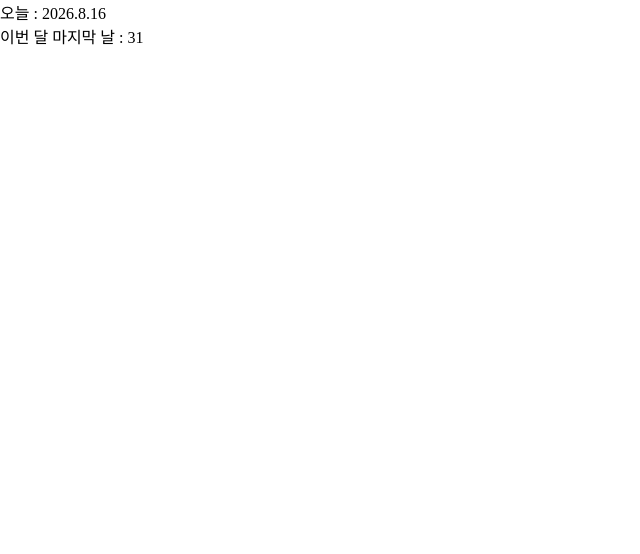
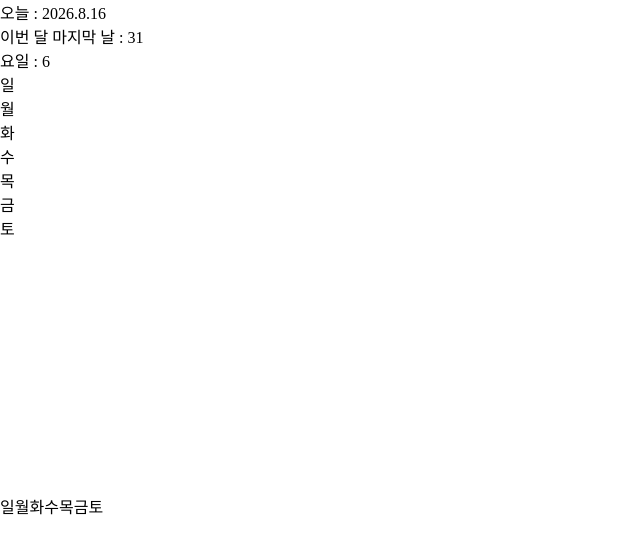
Before and after one commit to tkminho/schedule, a Vue app in the folder vue-project/: page /schedule in a window 1280 px wide. Shown: the top 554 px of the page, without its empty margins (0-640 px from the left). Built offline with nearby package versions, Linux system fonts and the light colour scheme.

Commit message:
달력 작업 중

```diff
--- a/vue-project/src/views/schedule/index.vue
+++ b/vue-project/src/views/schedule/index.vue
@@ -8,17 +8,211 @@ const newDate = ref<Date>(new Date());
 const year = computed<number>(() => newDate.value.getFullYear());
 const month = computed<number>(() => newDate.value.getMonth());
 const date = computed<number>(() => newDate.value.getDate());
+const week = computed<number>(() => newDate.value.getDay());
+const daysOfWeek: string[] = ['일', '월', '화', '수', '목', '금', '토'];
 
 // 이번 달 마지막 날짜 계산
 const lastDay = computed<number>(() => {
-  // 다음 달(month + 1)의 0번째 날은 '이번 달의 마지막 날'을 의미합니다.
+  // 다음 달(month + 1)의 0번째 날은 '이번 달의 마지막 날'
   return new Date(year.value, month.value + 1, 0).getDate();
+});
+// 이번달 첫째날 요일
+const firstWeek = computed(() => {
+  return new Date(year.value, month.value, 1).getDay();
+});
+
+// 이전 달 마지막 날짜 계산
+const prevLastDay = computed<number>(() => {
+  // 다음 달(month + 1)의 0번째 날은 '이번 달의 마지막 날'
+  return new Date(year.value, month.value, 0).getDate();
+});
+
+// 다음달 첫째날 요일
+const nextWeek = computed(() => {
+  return new Date(year.value, month.value + 1, 1).getDay();
 });
 </script>
 
 <template>
   오늘 : {{ year }}.{{ month + 1 }}.{{ date }}<br />
-  이번 달 마지막 날 : {{ lastDay }}
+  이번 달 마지막 날 : {{ lastDay }}<br />
+  요일 : {{ firstWeek }}
+
+  <main class="schedule">
+    <div class="calendarInner">
+      <div class="calTbl">
+        <div class="thead">
+          <div class="tr">
+            <div v-for="(week, index) in daysOfWeek" :key="index" class="th">
+              {{ week }}
+            </div>
+          </div>
+        </div>
+        <div
+          class="tbody"
+          style="
+            min-height: 42.3906px;
+            max-height: 254.344px;
+            opacity: 1;
+            width: auto;
+            height: 254.344px;
+            transform: translateX(0%);
+          "
+        >
+          <!-- <div class="tr active">
+            <div class="td disbledDate">
+              <button type="button" class="btnDate" disabled date="20260726"><span class="text">26</span></button>
+            </div>
+            <div class="td disbledDate">
+              <button type="button" class="btnDate" disabled="" date="20260727"><span class="text">27</span></button>
+            </div>
+            <div class="td disbledDate">
+              <button type="button" class="btnDate" disabled="" date="20260728"><span class="text">28</span></button>
+            </div>
+            <div class="td disbledDate">
+              <button type="button" class="btnDate" disabled="" date="20260729"><span class="text">29</span></button>
+            </div>
+            <div class="td disbledDate">
+              <button type="button" class="btnDate" disabled="" date="20260730"><span class="text">30</span></button>
+            </div>
+            <div class="td disbledDate">
+              <button type="button" class="btnDate" disabled="" date="20260731"><span class="text">31</span></button>
+            </div>
+            <div class="td">
+              <button type="button" class="btnDate active" date="20260801"><span class="text">1</span></button>
+            </div>
+          </div>
+          <div class="tr">
+            <div class="td">
+              <button type="button" class="btnDate" date="20260802" disabled=""><span class="text">2</span></button>
+            </div>
+            <div class="td">
+              <button type="button" class="btnDate" date="20260803"><span class="text">3</span></button>
+            </div>
+            <div class="td">
+              <button type="button" class="btnDate" date="20260804" disabled=""><span class="text">4</span></button>
+            </div>
+            <div class="td">
+              <button type="button" class="btnDate" date="20260805" disabled=""><span class="text">5</span></button>
+            </div>
+            <div class="td">
+              <button type="button" class="btnDate" date="20260806" disabled=""><span class="text">6</span></button>
+            </div>
+            <div class="td">
+              <button type="button" class="btnDate" date="20260807" disabled=""><span class="text">7</span></button>
+            </div>
+            <div class="td">
+              <button type="button" class="btnDate" date="20260808"><span class="text">8</span></button>
+            </div>
+          </div>
+          <div class="tr">
+            <div class="td">
+              <button type="button" class="btnDate" date="20260809"><span class="text">9</span></button>
+            </div>
+            <div class="td">
+              <button type="button" class="btnDate holidate" date="20260810"><span class="text">10</span></button>
+            </div>
+            <div class="td">
+              <button type="button" class="btnDate" date="20260811"><span class="text">11</span></button>
+            </div>
+            <div class="td">
+              <button type="button" class="btnDate" date="20260812"><span class="text">12</span></button>
+            </div>
+            <div class="td">
+              <button type="button" class="btnDate" date="20260813" disabled=""><span class="text">13</span></button>
+            </div>
+            <div class="td">
+              <button type="button" class="btnDate" date="20260814" disabled=""><span class="text">14</span></button>
+            </div>
+            <div class="td">
+              <button type="button" class="btnDate f-color1" date="20260815"><span class="text">15</span></button>
+            </div>
+          </div>
+          <div class="tr">
+            <div class="td">
+              <button type="button" class="btnDate" date="20260816"><span class="text">16</span></button>
+            </div>
+            <div class="td">
+              <button type="button" class="btnDate f-color1" date="20260817"><span class="text">17</span></button>
+            </div>
+            <div class="td">
+              <button type="button" class="btnDate" date="20260818">
+                <span class="text">18</span>
+                <div class="pay comma">3,655,260</div>
+              </button>
+            </div>
+            <div class="td">
+              <button type="button" class="btnDate" date="20260819" disabled=""><span class="text">19</span></button>
+            </div>
+            <div class="td">
+              <button type="button" class="btnDate" date="20260820" disabled=""><span class="text">20</span></button>
+            </div>
+            <div class="td">
+              <button type="button" class="btnDate" date="20260821"><span class="text">21</span></button>
+            </div>
+            <div class="td">
+              <button type="button" class="btnDate" date="20260822" disabled=""><span class="text">22</span></button>
+            </div>
+          </div>
+          <div class="tr">
+            <div class="td">
+              <button type="button" class="btnDate today" date="20260823" disabled="">
+                <span class="text">23</span>
+              </button>
+            </div>
+            <div class="td">
+              <button type="button" class="btnDate" date="20260824" disabled=""><span class="text">24</span></button>
+            </div>
+            <div class="td">
+              <button type="button" class="btnDate" date="20260825" disabled=""><span class="text">25</span></button>
+            </div>
+            <div class="td">
+              <button type="button" class="btnDate" date="20260826" disabled=""><span class="text">26</span></button>
+            </div>
+            <div class="td">
+              <button type="button" class="btnDate" date="20260827" disabled=""><span class="text">27</span></button>
+            </div>
+            <div class="td">
+              <button type="button" class="btnDate" date="20260828" disabled=""><span class="text">28</span></button>
+            </div>
+            <div class="td">
+              <button type="button" class="btnDate" date="20260829" disabled=""><span class="text">29</span></button>
+            </div>
+          </div>
+          <div class="tr">
+            <div class="td">
+              <button type="button" class="btnDate" date="20260830" disabled=""><span class="text">30</span></button>
+            </div>
+            <div class="td">
+              <button type="button" class="btnDate" date="20260831" disabled=""><span class="text">31</span></button>
+            </div>
+            <div class="td disbledDate">
+              <button type="button" class="btnDate" disabled="" date="20260901"><span class="text">1</span></button>
+            </div>
+            <div class="td disbledDate">
+              <button type="button" class="btnDate" disabled="" date="20260902"><span class="text">2</span></button>
+            </div>
+            <div class="td disbledDate">
+              <button type="button" class="btnDate" disabled="" date="20260903"><span class="text">3</span></button>
+            </div>
+            <div class="td disbledDate">
+              <button type="button" class="btnDate" disabled="" date="20260904"><span class="text">4</span></button>
+            </div>
+            <div class="td disbledDate">
+              <button type="button" class="btnDate" disabled="" date="20260905"><span class="text">5</span></button>
+            </div>
+          </div> -->
+        </div>
+      </div>
+    </div>
+    <div class="calendar">
+      <div>
+        <span v-for="(week, index) in daysOfWeek" :key="index">
+          {{ week }}
+        </span>
+      </div>
+    </div>
+  </main>
 </template>
 
 <style lang="scss" scoped></style>
```
